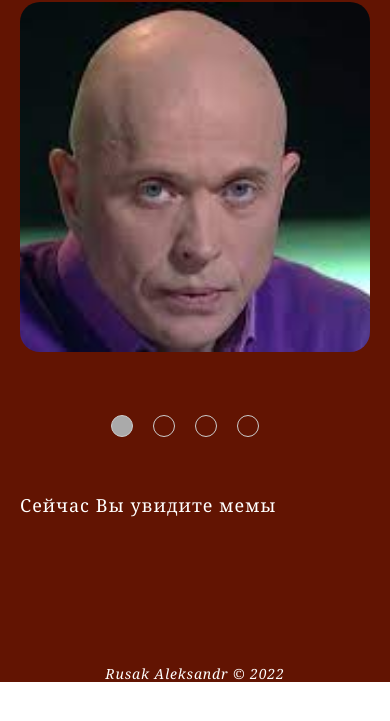
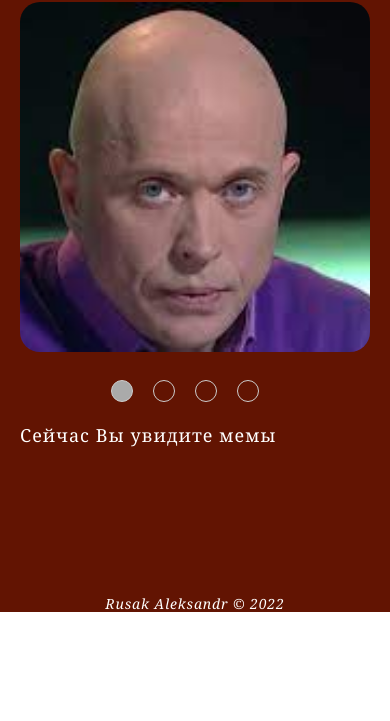
Before and after one commit to rskalex/cssMemSlider, a plain HTML site: page cssMemSlider/index.html in a window 390 px wide. Shown: the part 85-806 px from the top of the page. Drawn offline with Linux system fonts and the light colour scheme.

```diff
--- a/cssMemSlider/css/style.css
+++ b/cssMemSlider/css/style.css
@@ -29,7 +29,8 @@
 }
 
 .slider {
-    max-width: 920px;
+    width: 100%;
+    /* max-width: 920px; */
     height: 100%;
     overflow: hidden;
     margin: 0 auto;
@@ -69,10 +70,32 @@
         align-items: center;
         justify-content: center;
         z-index: 5;
-        height: 100px;
+        height: 50px;
         width: 100%;
         text-align: center;
-        margin: 20px 0;
+        margin: 10px 0;
+    }
+}
+
+@media (max-width: 845px){
+    .slider-control {
+        display: inline-block;
+        width: 10px;
+        height: 10px;
+        box-sizing: border-box;
+        margin-right: 20px;
+        border: 1px solid #ccc;
+        border-radius: 50%;
+    }
+
+    .slider-control:before{
+        content: '';
+        border-radius: 50%;
+        width: 10px;
+        height: 10px;
+        margin-left: -20px;
+        z-index: -1;
+        border: 10px solid transparent
     }
 }
 
@@ -85,7 +108,6 @@
     margin-right: 20px;
     border: 1px solid #ccc;
     border-radius: 50%;
-    position: relative;
 }
 
 .slider-control:before{
```
